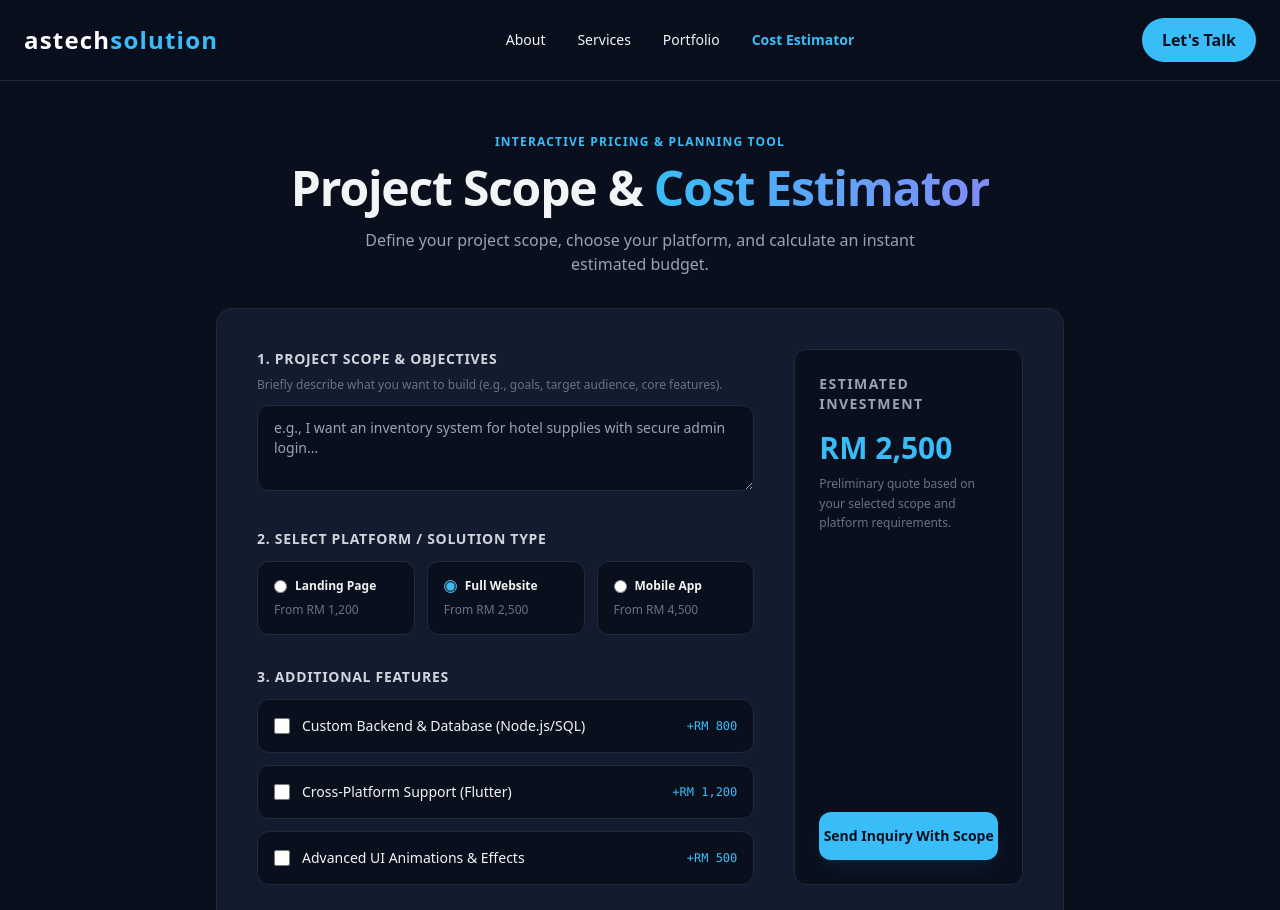
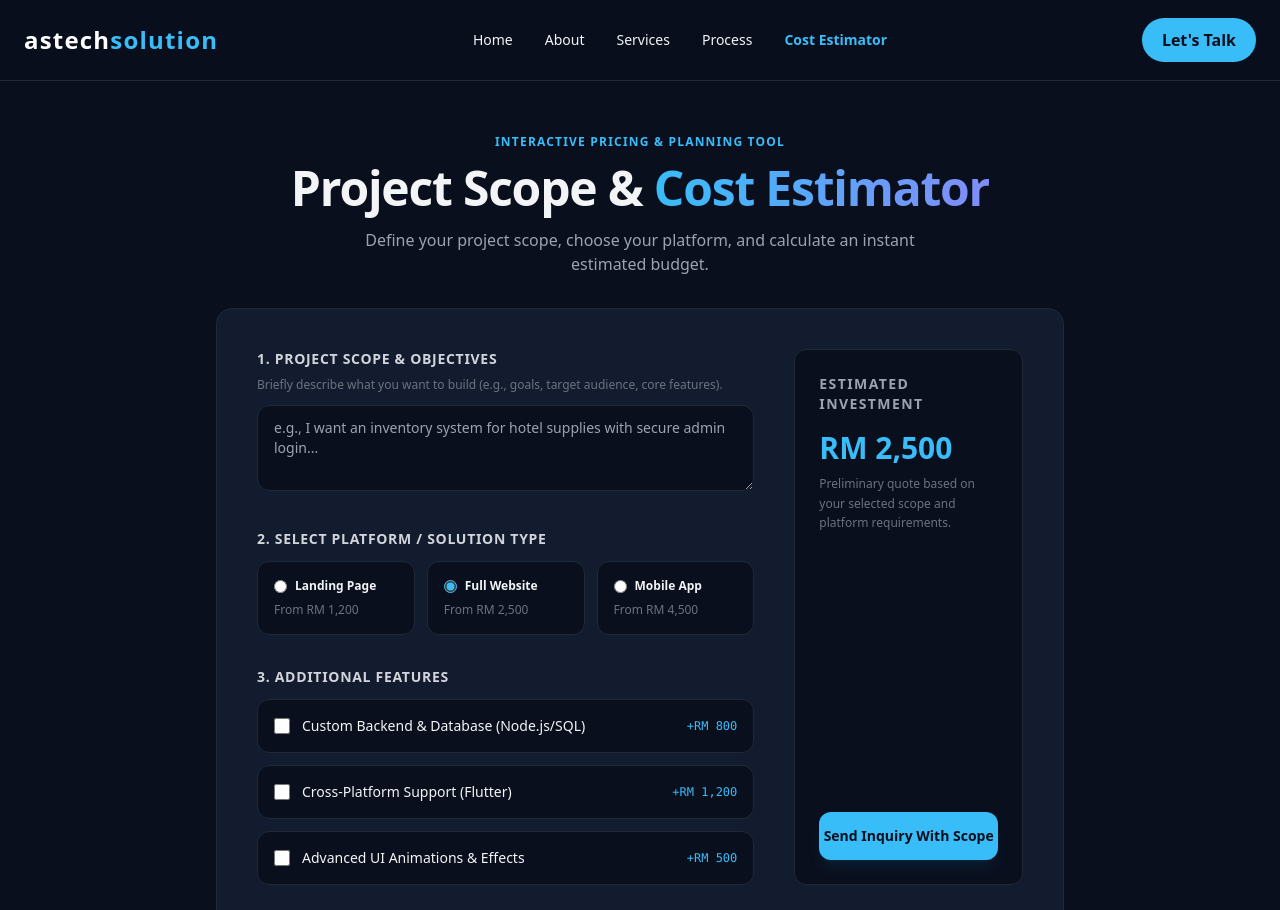
Before and after one commit to maisarahfarhana/astechsolution, a plain HTML site: page estimator.html in a window 1280 px wide. Shown: the top 910 px of the page. Drawn offline with nearby package versions, Linux system fonts and the light colour scheme.

Commit message:
Update estimator.html

```diff
--- a/estimator.html
+++ b/estimator.html
@@ -31,9 +31,10 @@
                 astech<span class="text-accent">solution</span>
             </a>
             <div class="hidden md:flex space-x-8 text-sm font-medium">
+                <a href="index.html" class="hover:text-accent transition">Home</a>
                 <a href="index.html#about" class="hover:text-accent transition">About</a>
                 <a href="index.html#services" class="hover:text-accent transition">Services</a>
-                <a href="index.html#projects" class="hover:text-accent transition">Portfolio</a>
+                <a href="index.html#process" class="hover:text-accent transition">Process</a>
                 <a href="estimator.html" class="text-accent font-semibold">Cost Estimator</a>
             </div>
             <a href="index.html#contact" class="hidden md:inline-block px-5 py-2.5 rounded-full bg-accent text-darkbg font-semibold hover:bg-sky-400 transition">
```
